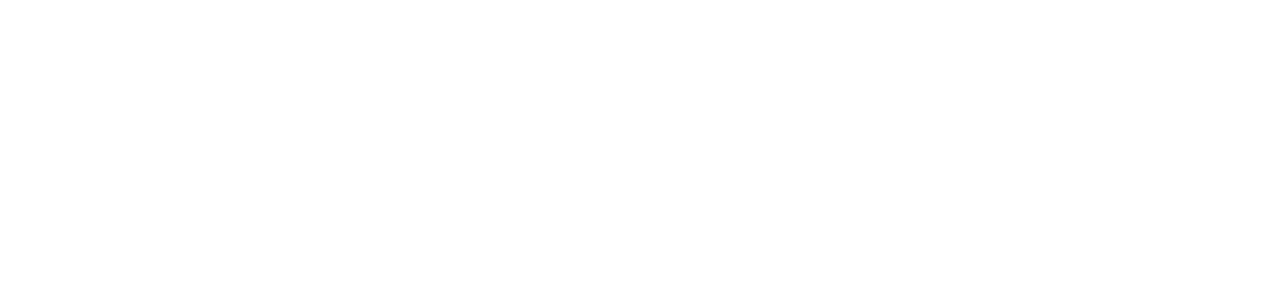
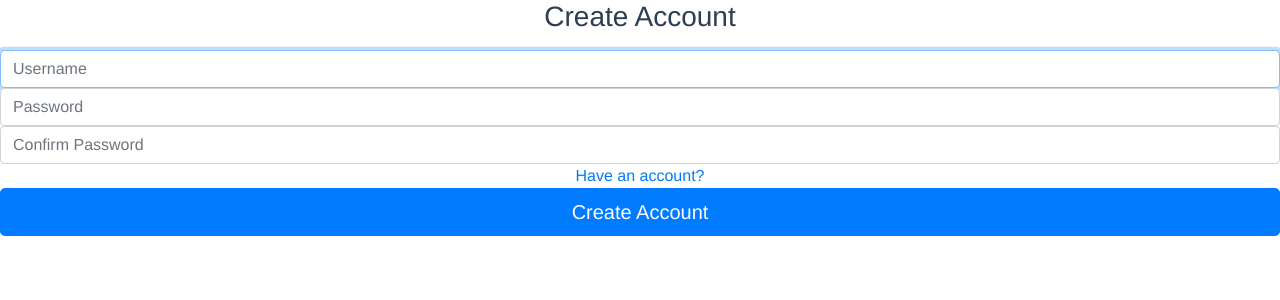
Before and after one commit to plipps369/DJ-Assistant, a Vue app in the folder dj-assistant/: page /register in a window 1280 px wide. Shown: the top 300 px of the page. Built offline with nearby package versions, Linux system fonts and the light colour scheme.

Commit message:
added JWT

```diff
--- /dev/null
+++ b/dj-assistant/src/auth.js
@@ -0,0 +1,53 @@
+export default {
+  /**
+   * Returns the authentication token from local storage.
+   */
+  getToken: function() {
+    try {
+      return localStorage.getItem('Authorization');
+    } catch {
+      return null;
+    }
+  },
+  /**
+   * Parses and saves the authentication token.
+   * @param {String} token A JWT encoded token.
+   */
+  saveToken(token) {
+    localStorage.setItem('Authorization', token);
+  },
+  /**
+   * Invalidates the local authentication token.
+   */
+  destroyToken() {
+    localStorage.removeItem('Authorization');
+  },
+  /**
+   * Returns the user represented by the authentication token (null if user is not authenticated).
+   * @function
+   */
+  getUser() {
+    const token = localStorage.getItem('Authorization');
+    let user = null;
+
+    // If a token exists then decode it
+    if (token) {
+      const base64Url = token.split('.')[1];
+      const base64 = base64Url.replace(/-/g, '+').replace(/_/g, '/');
+      const secondsSinceEpoch = new Date() / 1000;
+      const parsedToken = JSON.parse(window.atob(base64));
+
+      // If current date is after expiration date then destroy it
+      if (secondsSinceEpoch > parsedToken.exp) {
+        this.destroyToken();
+      } else {
+        user = parsedToken;
+      }
+    }
+
+    return user;
+  },
+  logout() {
+    localStorage.removeItem('Authorization');
+  },
+};
--- a/dj-assistant/src/router.js
+++ b/dj-assistant/src/router.js
@@ -1,25 +1,66 @@
 import Vue from 'vue'
 import Router from 'vue-router'
+import auth from './auth'
 import Home from './views/Home.vue'
+import Login from './views/Login.vue'
+import Register from './views/Register.vue'
 
 Vue.use(Router)
 
-export default new Router({
+const router = new Router({
   mode: 'history',
   base: process.env.BASE_URL,
   routes: [
     {
       path: '/',
       name: 'home',
-      component: Home
+      component: Home,
+      meta: {
+        requiresAuth: false
+      }
     },
     {
       path: '/about',
       name: 'about',
+      meta: {
+        requiresAuth: false
+      },
       // route level code-splitting
       // this generates a separate chunk (about.[hash].js) for this route
       // which is lazy-loaded when the route is visited.
       component: () => import(/* webpackChunkName: "about" */ './views/About.vue')
-    }
+    },
+    {
+      path: "/login",
+      name: "login",
+      component: Login,
+      meta: {
+        requiresAuth: false
+      }
+    },
+    {
+      path: "/register",
+      name: "register",
+      component: Register,
+      meta: {
+        requiresAuth: false
+      }
+    },
   ]
 })
+
+router.beforeEach((to, from, next) => {
+  // Determine if the route requires Authentication
+  const requiresAuth = to.matched.some(x => x.meta.requiresAuth);
+  const user = auth.getUser();
+
+  // If it does and they are not logged in, send the user to "/login"
+  if (requiresAuth && !user) {
+    next("/login");
+  } else {
+    // Else let them go to their next destination
+    next();
+  }
+});
+
+export default router;
--- /dev/null
+++ b/dj-assistant/src/views/Login.vue
@@ -0,0 +1,85 @@
+<template>
+  <div id="login" class="text-center">
+    <form class="form-signin" @submit.prevent="login">
+      <h1 class="h3 mb-3 font-weight-normal">Please Sign In</h1>
+      <div class="alert alert-danger" role="alert" v-if="invalidCredentials">
+        Invalid username and password!
+      </div>
+      <div class="alert alert-success" role="alert" v-if="this.$route.query.registration">
+        Thank you for registering, please sign in.
+      </div>
+      <label for="username" class="sr-only">Username</label>
+      <input
+        type="text"
+        id="username"
+        class="form-control"
+        placeholder="Username"
+        v-model="user.username"
+        required
+        autofocus
+      />
+      <label for="password" class="sr-only">Password</label>
+      <input
+        type="password"
+        id="password"
+        class="form-control"
+        placeholder="Password"
+        v-model="user.password"
+        required
+      />
+      <router-link :to="{ name: 'register' }">Need an account?</router-link>
+      <button type="submit">Sign in</button>
+    </form>
+  </div>
+</template>
+
+<script>
+import auth from '../auth';
+
+export default {
+  name: 'login',
+  components: {},
+  data() {
+    return {
+      user: {
+        username: '',
+        password: '',
+      },
+      invalidCredentials: false,
+    };
+  },
+  methods: {
+    login() {
+      fetch(`${process.env.VUE_APP_REMOTE_API}/login`, {
+        method: 'POST',
+        headers: {
+          Accept: 'application/json',
+          'Content-Type': 'application/json',
+        },
+        body: JSON.stringify(this.user),
+      })
+        .then((response) => {
+          if (response.ok) {
+            return response.text();
+          } else {
+            this.invalidCredentials = true;
+          }
+        })
+        .then((token) => {
+          if (token != undefined) {
+            if (token.includes('"')) {
+              token = token.replace(/"/g, '');
+            }
+            auth.saveToken(token);
+            this.$router.push('/');
+          }
+        })
+        .catch((err) => console.error(err));
+    },
+  },
+};
+</script>
+
+<style>
+
+</style>
--- /dev/null
+++ b/dj-assistant/src/views/Register.vue
@@ -0,0 +1,84 @@
+<template>
+  <div id="register" class="text-center">
+    <form class="form-register" @submit.prevent="register">
+      <h1 class="h3 mb-3 font-weight-normal">Create Account</h1>
+      <div class="alert alert-danger" role="alert" v-if="registrationErrors">
+        There were problems registering this user.
+      </div>
+      <label for="username" class="sr-only">Username</label>
+      <input
+        type="text"
+        id="username"
+        class="form-control"
+        placeholder="Username"
+        v-model="user.username"
+        required
+        autofocus
+      />
+      <label for="password" class="sr-only">Password</label>
+      <input
+        type="password"
+        id="password"
+        class="form-control"
+        placeholder="Password"
+        v-model="user.password"
+        required
+      />
+      <input
+        type="password"
+        id="confirmPassword"
+        class="form-control"
+        placeholder="Confirm Password"
+        v-model="user.confirmPassword"
+        required
+      />
+      <router-link :to="{ name: 'login' }">
+        Have an account?
+      </router-link>
+      <button class="btn btn-lg btn-primary btn-block" type="submit">
+        Create Account
+      </button>
+    </form>
+  </div>
+</template>
+
+<script>
+export default {
+  name: 'register',
+  data() {
+    return {
+      user: {
+        username: '',
+        password: '',
+        confirmPassword: '',
+        role: 'user',
+      },
+      registrationErrors: false,
+    };
+  },
+  methods: {
+    register() {
+      fetch(`${process.env.VUE_APP_REMOTE_API}/register`, {
+        method: 'POST',
+        headers: {
+          Accept: 'application/json',
+          'Content-Type': 'application/json',
+        },
+        body: JSON.stringify(this.user),
+      })
+        .then((response) => {
+          if (response.ok) {
+            this.$router.push({ path: '/login', query: { registration: 'success' } });
+          } else {
+            this.registrationErrors = true;
+          }
+        })
+
+        .then((err) => console.error(err));
+    },
+  },
+};
+</script>
+
+<style>
+</style>
```
